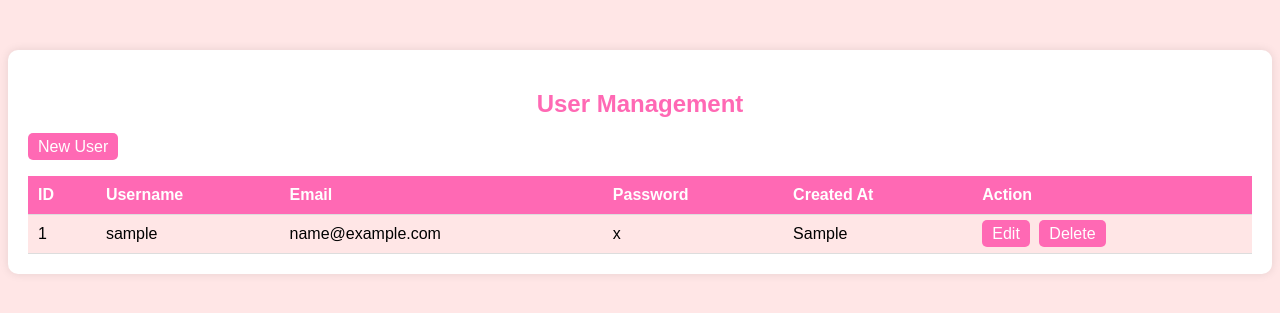
After one commit to grajqa/WEB-Project, a PHP site: page /dashUser.php in a window 1280 px wide. The commit adds this page. Shown: the top 313 px of the page. Run offline with PHP 8.4, Linux system fonts and the light colour scheme; tables that the repository leaves empty or names only in its code hold one stand-in row (values such as "Sample post").

Commit message:
users dashboard and some small corrections

```diff
--- /dev/null
+++ b/dashUser.php
@@ -0,0 +1,107 @@
+<?php
+include "getU.php";
+?>
+<!DOCTYPE html>
+<html lang="en">
+<head>
+    <meta charset="UTF-8">
+    <meta http-equiv="X-UA-Compatible" content="IE=edge">
+    <meta name="viewport" content="width=device-width, initial-scale=1.0">
+    <title>User Management</title>
+    <style>
+    body {
+        font-family: Arial, sans-serif;
+        background-color: #ffe6e6;
+    }
+    .container {
+        margin: 50px auto;
+        padding: 20px;
+        background-color: #ffffff;
+        border-radius: 10px;
+        box-shadow: 0 0 10px rgba(0, 0, 0, 0.1);
+    }
+    h2 {
+        text-align: center;
+        color: #ff69b4;
+    }
+    .user-table {
+        width: 100%;
+        border-collapse: collapse;
+        margin-top: 20px;
+    }
+    .user-table th, .user-table td {
+        padding: 10px;
+        border-bottom: 1px solid #ddd;
+        text-align: left;
+    }
+    .user-table th {
+        background-color: #ff69b4;
+        color: #fff;
+    }
+    .user-table tbody tr:nth-child(even) {
+        background-color: #fff;
+    }
+    .user-table tbody tr:nth-child(odd) {
+        background-color: #ffe6e6;
+    }
+    .editbutton, .deletebutton, .newbutton {
+        background-color: #ff69b4;
+        color: #fff;
+        border: none;
+        padding: 5px 10px;
+        margin-right: 5px;
+        border-radius: 5px;
+        cursor: pointer;
+        transition: background-color 0.3s;
+        text-decoration: none;
+    }
+    .editbutton:hover, .deletebutton:hover, .newbutton:hover {
+        background-color: #ff4d94;
+    }
+    </style>
+</head>
+<body>
+<div class="container">
+    <h2>User Management</h2>
+    <a class="newbutton" href="createacc.php" role="button">New User</a>
+    <table class="user-table">
+        <thead>
+            <tr>
+                <th>ID</th>
+                <th>Username</th>
+                <th>Email</th>
+                <th>Password</th>
+                <th>Created At</th>
+                <th>Action</th>
+            </tr>
+        </thead>
+        <tbody>
+        <?php
+        include "getU.php";
+
+        if (!empty($users)) {
+            foreach($users as $user) {
+                echo
+                "
+                <tr>
+                    <td>{$user['id']}</td>
+                    <td>{$user['username']}</td>
+                    <td>{$user['email']}</td>
+                    <td>{$user['password']}</td>
+                    <td>{$user['created']}</td>
+                    <td>
+                        <a href='editU.php?id={$user['id']}' class='editbutton'>Edit</a>
+                        <a href='deleteU.php?id={$user['id']}' class='deletebutton'>Delete</a>
+                    </td>
+                </tr>
+                ";
+            }
+        } else {
+            echo ">No users found";
+        }
+        ?>
+        </tbody>
+    </table>
+</div>
+</body>
+</html>
--- a/edit.php
+++ b/edit.php
@@ -93,7 +93,7 @@ if(isset($_POST['editbutton'])){
 </head>
 <body>
     <h3>Edit Product</h3>
-    <form action="editProduct.php?id=<?= $product['id'] ?>" method="post">
+    <form action="edit.php?id=<?= $product['id'] ?>" method="post">
         <input type="hidden" name="id" value="<?= $product['id'] ?>">
         <input type="text" name="name" value="<?= $product['name'] ?>"> <br> <br>
         <textarea name="description"><?= $product['description'] ?></textarea> <br> <br>
--- /dev/null
+++ b/getU.php
@@ -0,0 +1,15 @@
+<?php
+
+include "dbcon.php";
+
+try {
+
+    $sql = "SELECT * FROM users";
+    $stmt = $db->query($sql);
+    $users = $stmt->fetchAll(PDO::FETCH_ASSOC);
+} catch (PDOException $e) {
+    echo "Error: " . $e->getMessage();
+}
+
+$db = null;
+?>
```
Also changed, not shown: createacc.php (+22 -0 lines), dashProducts.php (+5 -4 lines), deleteU.php (added, +21 -0 lines), editU.php (added, +116 -0 lines), getP.php (added, +36 -0 lines), products/liquid bush.webp (added).
